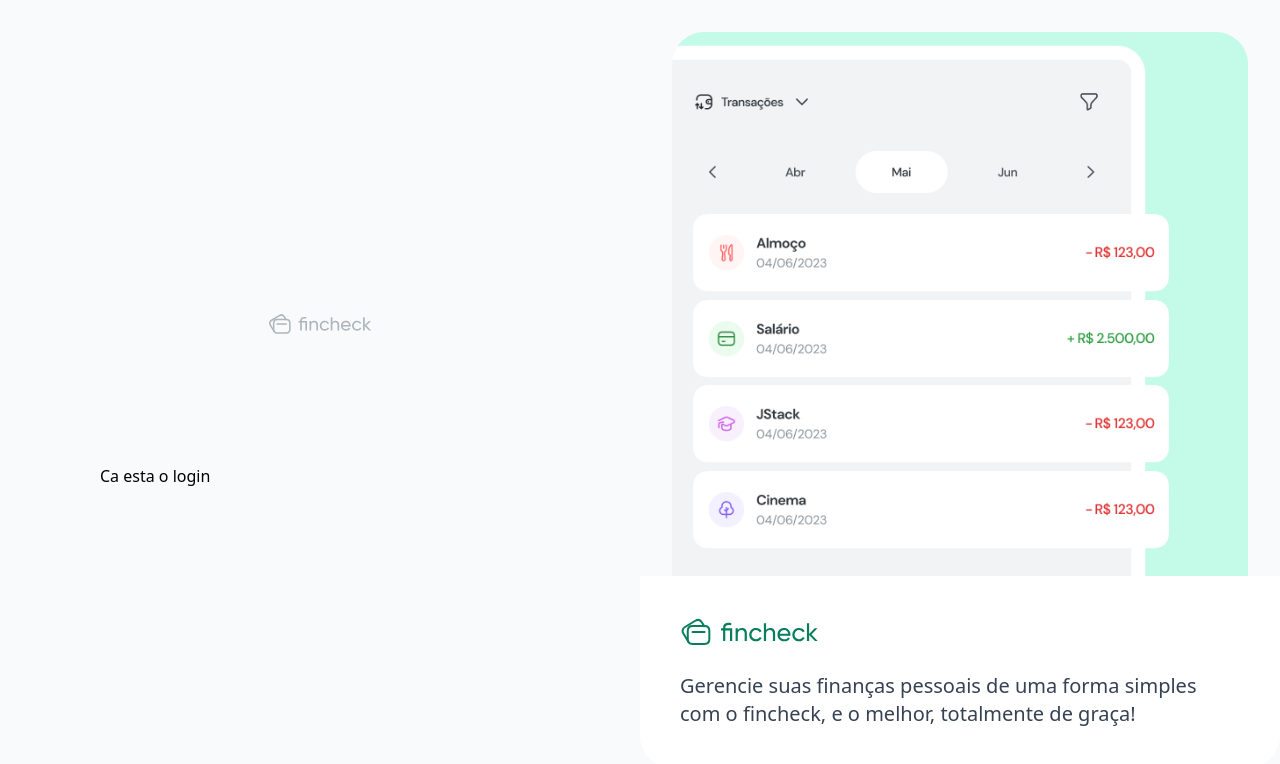
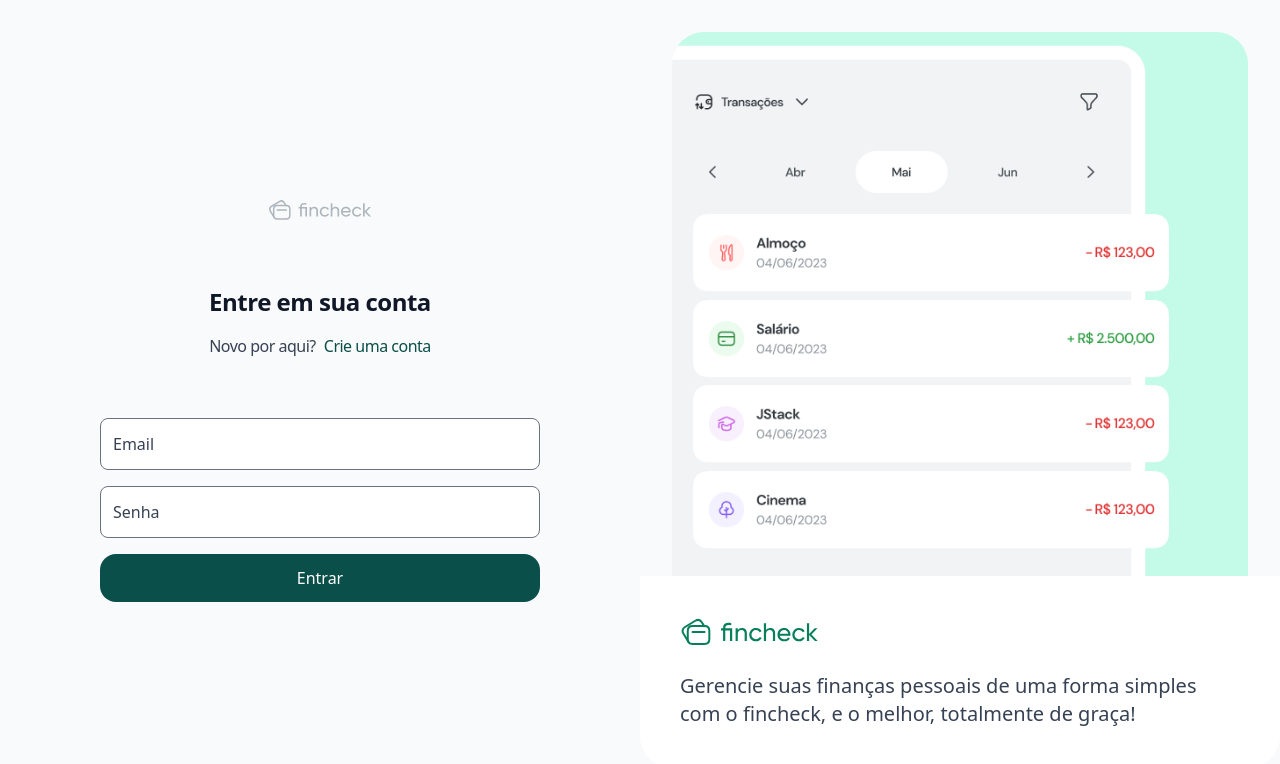
Before and after one commit to Andreeltonsf/FrontEnd---Fincheck, a React (Vite) app: page /login in a window 1280 px wide. Shown: the top 764 px of the page. Built offline with nearby package versions, Linux system fonts and the light colour scheme.

Commit message:
feat: implement Input and Button components; enhance Login page layout

```diff
--- /dev/null
+++ b/src/ui/components/Button.tsx
@@ -0,0 +1,12 @@
+import type { ComponentProps } from "react";
+
+interface ButtonProps extends ComponentProps<"button"> {}
+
+export function Button({ ...props }: ButtonProps) {
+	return (
+		<button
+			{...props}
+			className="bg-teal-900 hover:bg-teal-800 disabled:cursor-not-allowed disabled:bg-gray-100 px-6 h-12 rounded-2xl font-medium text-white "
+		/>
+	);
+}
--- /dev/null
+++ b/src/ui/components/Input.tsx
@@ -0,0 +1,30 @@
+import type { ComponentProps } from "react";
+
+interface InputProps extends ComponentProps<"input"> {
+	name: string;
+}
+
+export function Input({ placeholder, name, id, ...props }: InputProps) {
+	const inputId = id ?? name;
+	return (
+		<div className="relative">
+			<input
+				{...props}
+				name={name}
+				id={inputId}
+				className="bg-white w-full rounded-lg border border-gray-500 px-3 h-[52px] text-gray-800 pt-4 peer placeholder-shown:pt-0 focus:border-gray-800 transition-all outline-none"
+				placeholder="      "
+			/>
+
+			{/* biome-ignore lint/a11y/noLabelWithoutControl: <explanation> */}
+			<label
+				htmlFor={inputId}
+				//className="absolute left-[13px] top-3.5 pointer-events-none text-gray-700"
+
+				className="absolute text-xs left-[13px] top-2 pointer-events-none text-gray-700 peer-placeholder-shown:text-base peer-placeholder-shown:top-3.5 transition-all"
+			>
+				{placeholder}
+			</label>
+		</div>
+	);
+}
--- a/src/ui/layouts/AuthLayout.tsx
+++ b/src/ui/layouts/AuthLayout.tsx
@@ -7,9 +7,9 @@
 	return (
 		<div className="flex w-full h-full">
 			<div className="w-full h-full flex justify-center items-center flex-col gap-16 lg:w-1/2">
-				<img src={logoCinza} alt="Logo" className="h-6 text-gray-500" />
+				<img src={logoCinza} alt="Logo" className="h-6 text-gray-500 gap-0" />
 
-				<div className="mt-16 w-full max-w-[504px] px-8 ">
+				<div className=" w-full max-w-[504px] px-8 ">
 					<Outlet />
 				</div>
 			</div>
--- a/src/ui/pages/Login/index.tsx
+++ b/src/ui/pages/Login/index.tsx
@@ -1,3 +1,38 @@
+import { Link } from "react-router-dom";
+import { Button } from "../../components/Button";
+import { Input } from "../../components/Input";
+
 export function Login() {
-  return <div>Ca esta o login</div>;
+	return (
+		<div>
+			<header className="flex flex-col items-center gap-4">
+				<h1 className="text-2xl font-bold text-gray-900 tracking-[-0.5px]">
+					Entre em sua conta
+				</h1>
+				<p className="space-x-2">
+					<span className="text-gray-700 tracking-[-0.5px]">
+						Novo por aqui?
+					</span>
+					<Link
+						to="/register"
+						className="tracking-[-0.5px] font-medium text-teal-900"
+					>
+						Crie uma conta
+					</Link>
+				</p>
+			</header>
+
+			<form className="flex flex-col mt-[60px] gap-4">
+				<Input type="email" placeholder="Email" className="" name="email" />
+				<Input
+					type="password"
+					placeholder="Senha"
+					className=""
+					name="password"
+				/>
+
+				<Button>Entrar</Button>
+			</form>
+		</div>
+	);
 }
```
